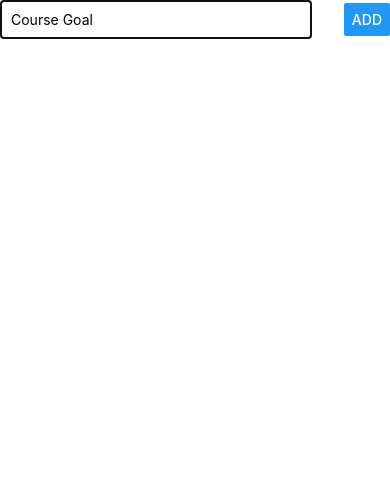
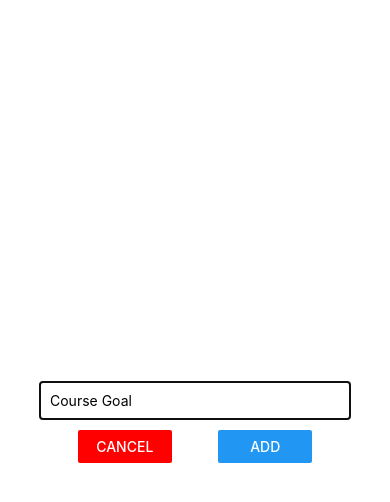
Before and after one commit to JakapongMo/rn-goal-setting-app, a React Native app: screen / in a window 390 px wide. Both pictures are taken after a click on the button "ADD NEW GOAL". Shown: the top 502 px of the page. Built offline with nearby package versions, Linux system fonts and the light colour scheme.

Commit message:
Add cancel button

```diff
--- a/App.js
+++ b/App.js
@@ -19,18 +19,27 @@ export default function App() {
       ...currentGoals,
       { id: Math.random().toString(), value: goalTitle }
     ]);
+    setIsAddMode(false);
   };
 
   const removeGoalHandler = goalId => {
     setCourseGoals(currentGoals => {
       return currentGoals.filter((goal) => goal.id !== goalId);
     });
-  }
+  };
+
+  const cancelGoadAdditionHandler = () => {
+    setIsAddMode(false)
+  };
 
   return (
     <View style={styles.screen}>
       <Button title="Add New Goal" onPress={() => setIsAddMode(true)} />
-      <GoalInput visible={isAddMode} onAddGoal={addGoalHandler} />
+      <GoalInput
+        visible={isAddMode}
+        onAddGoal={addGoalHandler}
+        onCancel={cancelGoadAdditionHandler}
+      />
       <FlatList
         keyExtractor={(item, index) => item.id}
         data={courseGoals}
--- a/components/GoalInput.js
+++ b/components/GoalInput.js
@@ -8,6 +8,10 @@ const GoalInput = props => {
         setEnteredGoal(enteredText);
     };
 
+    const addGoalHandler = () => {
+        props.onAddGoal(enteredGoal);
+    }
+
     return (
         <Modal visible={props.visible} animationType="slide">
             <View style={styles.inputContainer}>
@@ -17,7 +21,14 @@ const GoalInput = props => {
                     onChangeText={goalInputHandler}
                     value={enteredGoal}
                 />
-                <Button title="ADD" onPress={props.onAddGoal.bind(this, enteredGoal)} />
+                <View style={styles.buttonContainer}>
+                    <View style={styles.button}>
+                        <Button title="CANCEL" color="red" onPress={props.onCancel} />
+                    </View>
+                    <View style={styles.button}>
+                        <Button title="ADD" onPress={addGoalHandler} />
+                    </View>
+                </View>
             </View>
         </Modal>
     );
@@ -25,15 +36,26 @@ const GoalInput = props => {
 
 const styles = StyleSheet.create({
     inputContainer: {
-        flexDirection: 'row',
-        justifyContent: 'space-between',
+        flex: 1,
+        flexDirection: 'column',
+        justifyContent: 'center',
         alignItems: 'center'
+
     },
     input: {
         width: '80%',
         borderColor: 'black',
         borderWidth: 1,
-        padding: 10
+        padding: 10,
+        marginBottom: 10
+    },
+    buttonContainer: {
+        flexDirection: 'row',
+        justifyContent: 'space-between',
+        width: '60%'
+    },
+    button: {
+        width: '40%'
     }
 });
 
```
